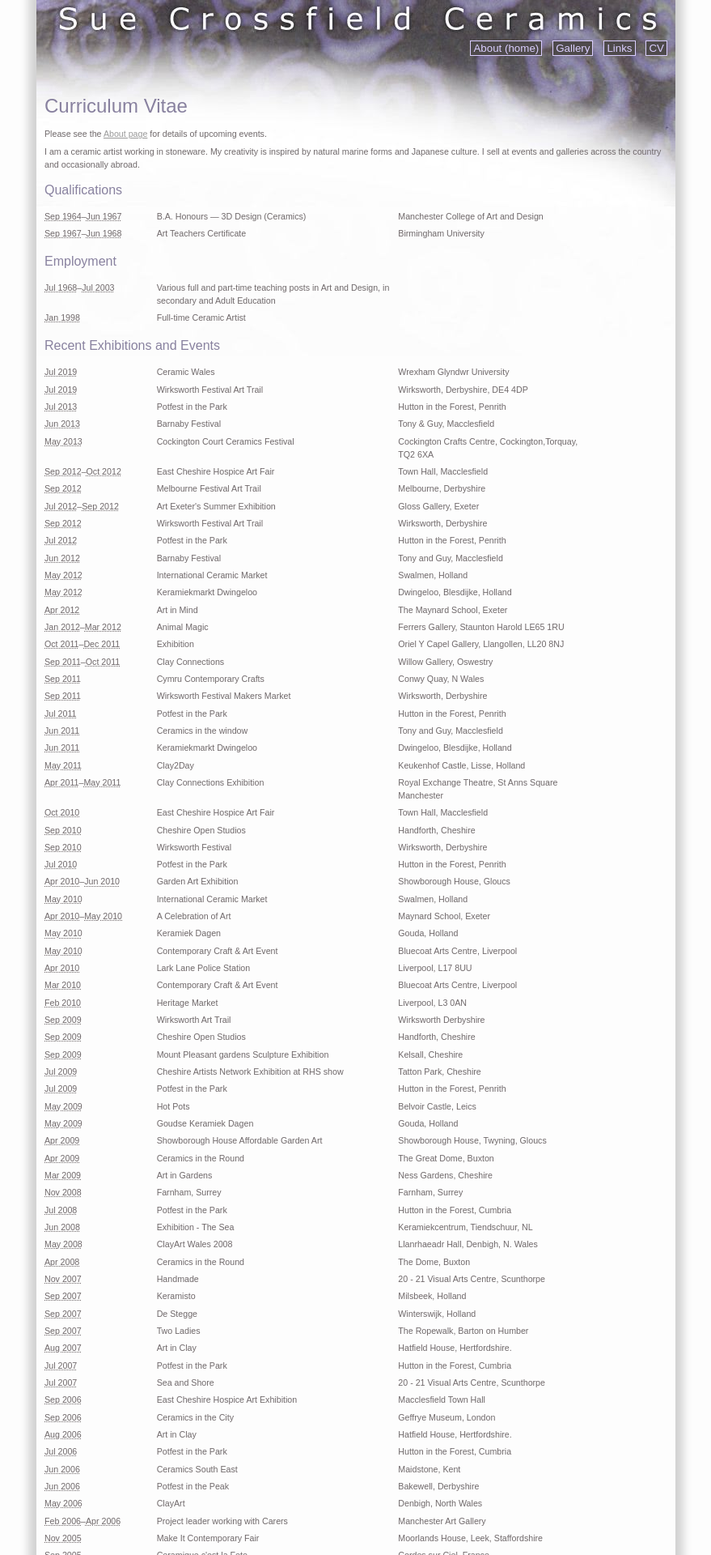
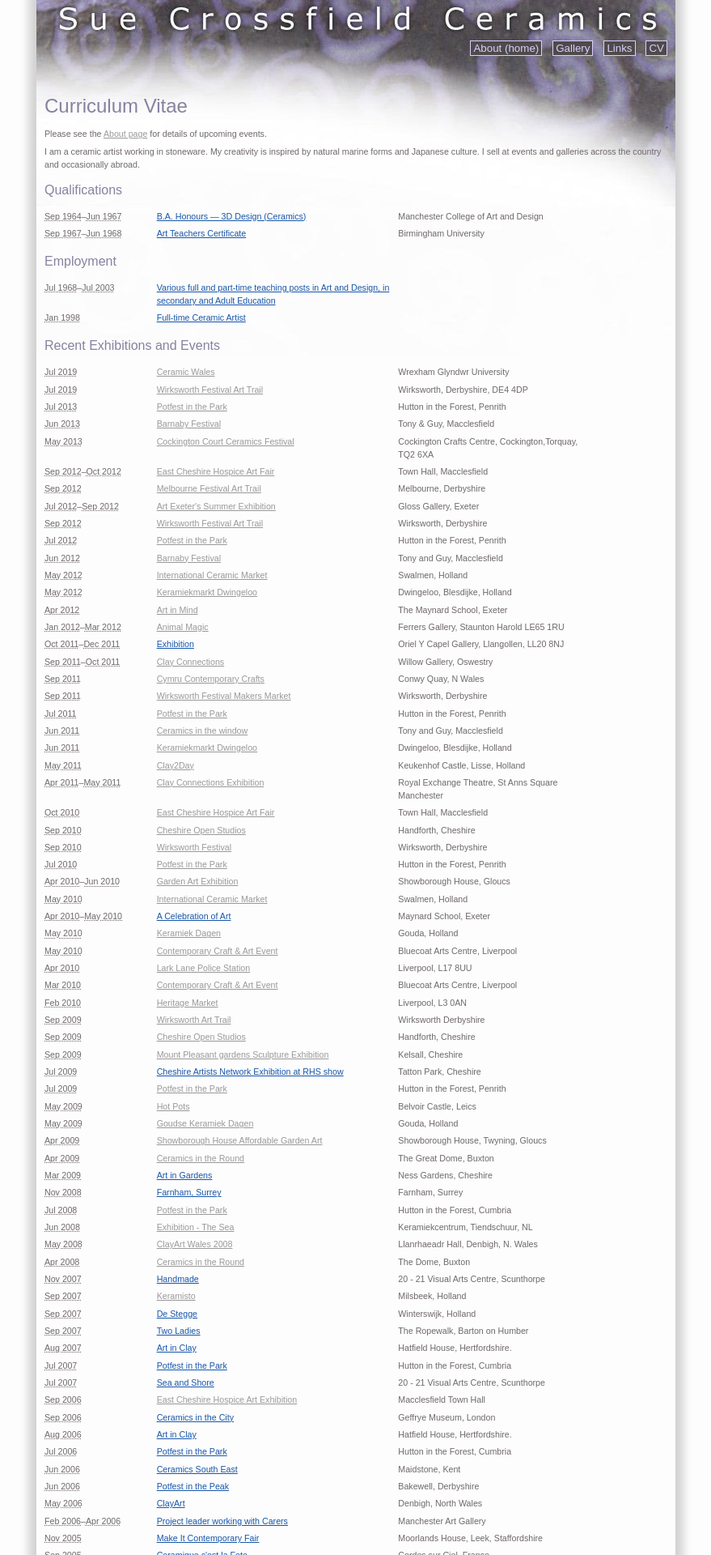
Before and after one commit to suecrossfield/suecrossfield.github.io, a Jekyll site: the page built from cv.md, in a window 1280 px wide. Shown: the top 1920 px of the page at 81% size, without its empty margins (200-1079 px from the left). Built offline with Jekyll 4.4.1, drawn with Linux system fonts in a browser that asks for light colours.

Commit message:
Add links to events

```diff
--- a/_includes/event.html
+++ b/_includes/event.html
@@ -2,7 +2,7 @@
         <div class="event-date">
             {% if include.start %}<abbr class="dtstart" title="{{include.start}}">{{include.start|date: "%b %Y"}}</abbr>{% endif %}{% if include.end %}–<abbr class="dtend" title="{{include.end}}">{{include.end|date: "%b %Y"}}</abbr>{% endif %}
         </div>
-        <div class="summary">{{include.summary}}</div>
+        <div class="summary"><a href="{{include.locationurl}}" target="_blank" class="url" rel="nofollow">{{include.summary}}</a></div>
         <div class="location">{{include.location}}</div>
         <div class="event-clear">&nbsp;</div>
     </li>
```
